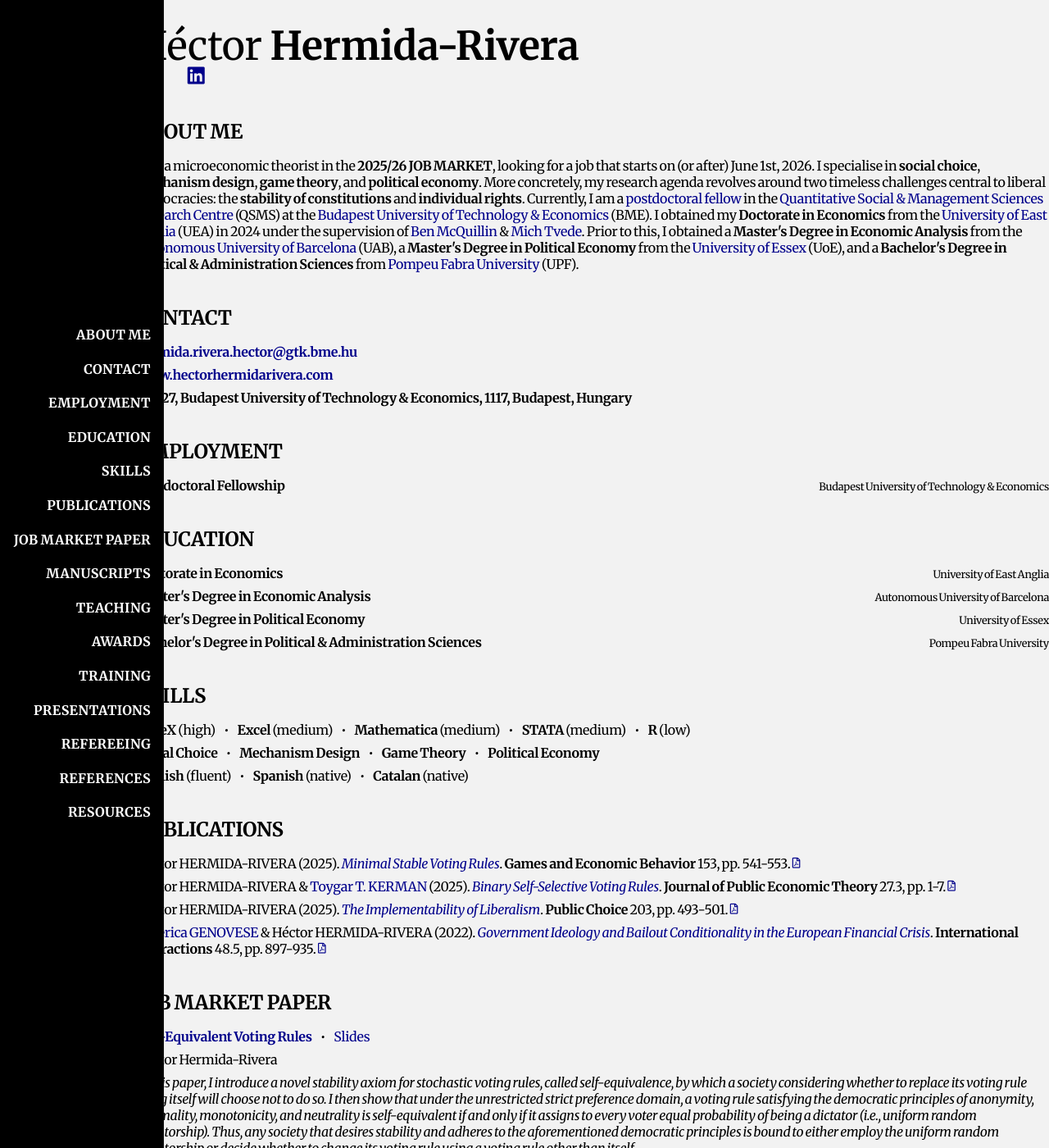
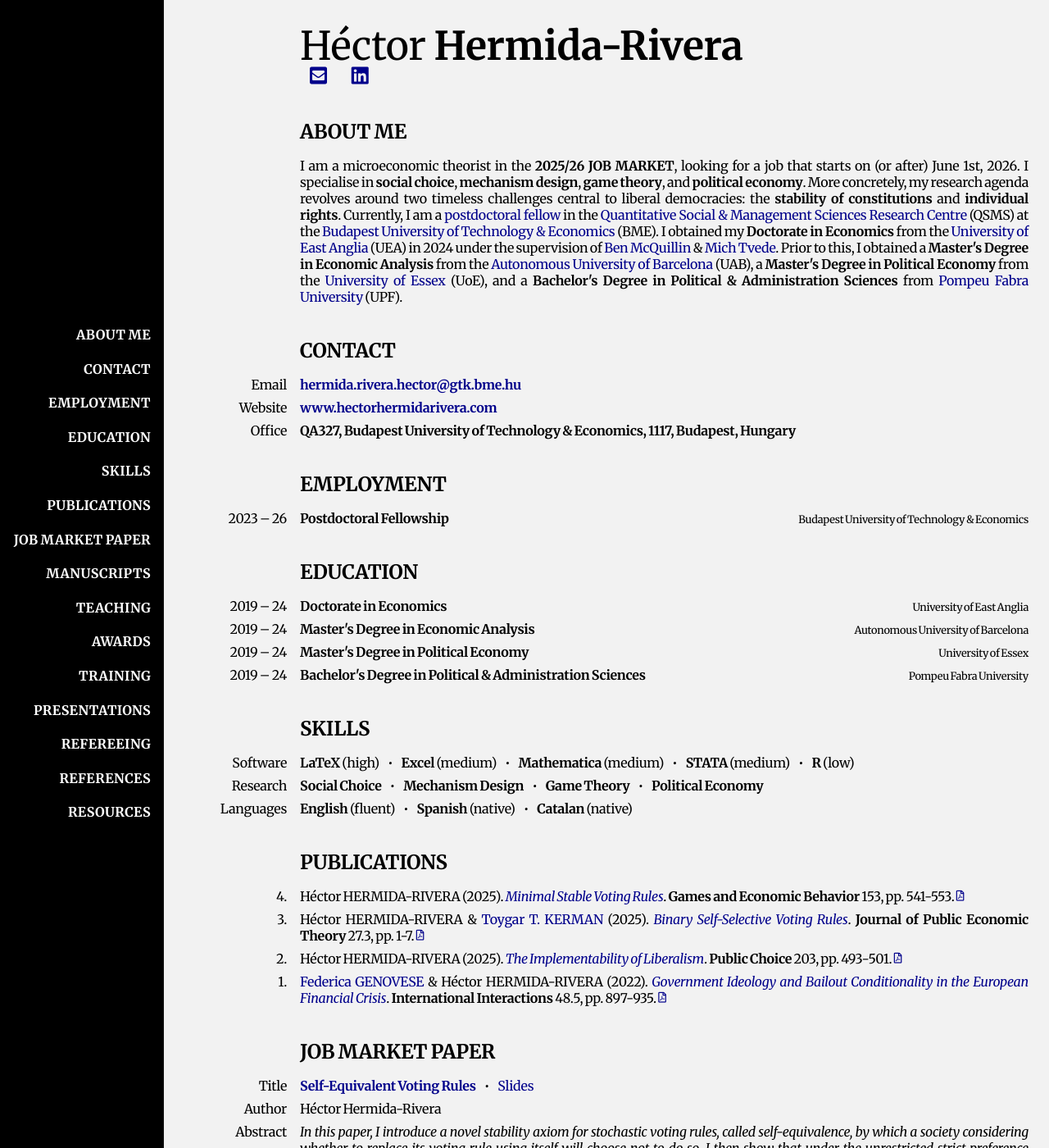
Before and after one commit to HectorHermidaRivera/hectorhermidarivera.github.io, a Jekyll site: the page built from index.md, in a window 1280 px wide and 1400 px high. Shown: the whole window at 82% size. Built offline with Jekyll 4.4.1, drawn with Linux system fonts in a browser that asks for light colours; a style sheet for code colours, icons or effects is not loaded.

Commit message:
Update style.css

```diff
--- a/assets/css/style.css
+++ b/assets/css/style.css
@@ -65,7 +65,7 @@ body {
   background-color: #f2f2f2;
 } */
 
-/*.content {
+.content {
   margin-left: 200px;
   margin-right: 200px;
   max-width: 1200px;
@@ -74,7 +74,7 @@ body {
   box-sizing: border-box;
   font-size: 1em;
   background-color: #f2f2f2;
-} */
+}
 
 /*.content {
   margin-left: calc(200px + (100vw - 1200px));
```
